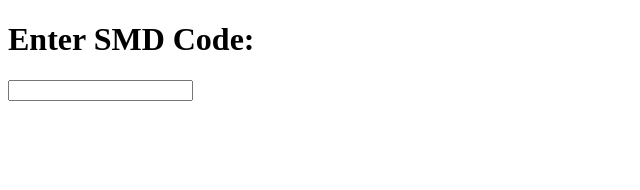
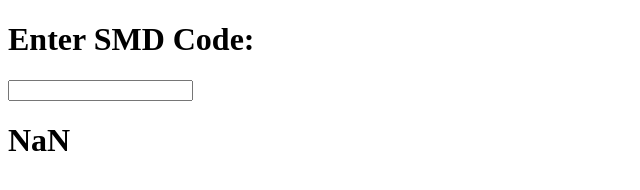
Before and after one commit to celigx/smd-resistor-calculator, a Gatsby site: page / in a window 1280 px wide. Shown: the whole page, without its empty margins (0-640 px from the left). Built offline with nearby package versions, Linux system fonts and the light colour scheme; Gatsby itself is replaced by a stand-in of ours.

Commit message:
Add calculate function

```diff
--- a/src/pages/index.js
+++ b/src/pages/index.js
@@ -1,18 +1,34 @@
-import React, { useState } from "react"
+import React, { useState, useEffect } from "react"
 
 export default function Home() {
-  const [value, setValue] = useState('');
+  const [value, setValue] = useState('')
+  const [output, setOutput] = useState('')
+
+  useEffect(() => {
+    calculateSMD()
+  })
 
   // Update input change
   const valueChange = (e) => {
     setValue(e.target.value)
   }
-  console.log('input:', value)
+
+  const calculateSMD = () => {
+    // Remove last number
+    const mainNumber = parseInt(value.toString().slice(0, -1))
+    // Get last number
+    const lastNumber = parseInt(value.toString().split('').pop())
+    // Calculate SMD
+    const calculate = mainNumber * Math.pow(10, lastNumber)
+
+    setOutput(calculate)
+  }
 
   return (
   <div>
     <h1>Enter SMD Code:</h1>
     <input value={value} maxLength='4' onChange={valueChange} />
+    <h1>{output}</h1>
   </div>
   )
 }
```
